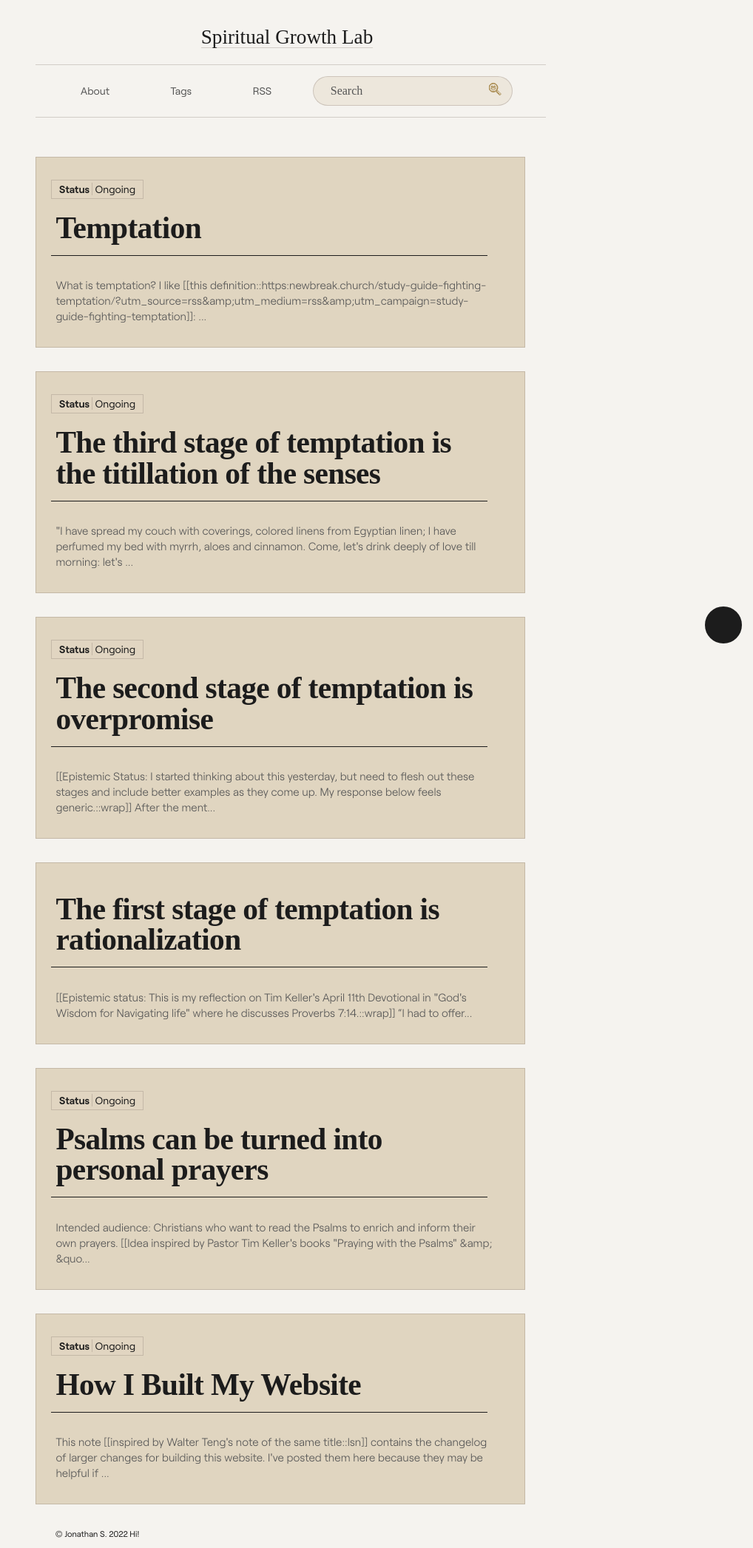
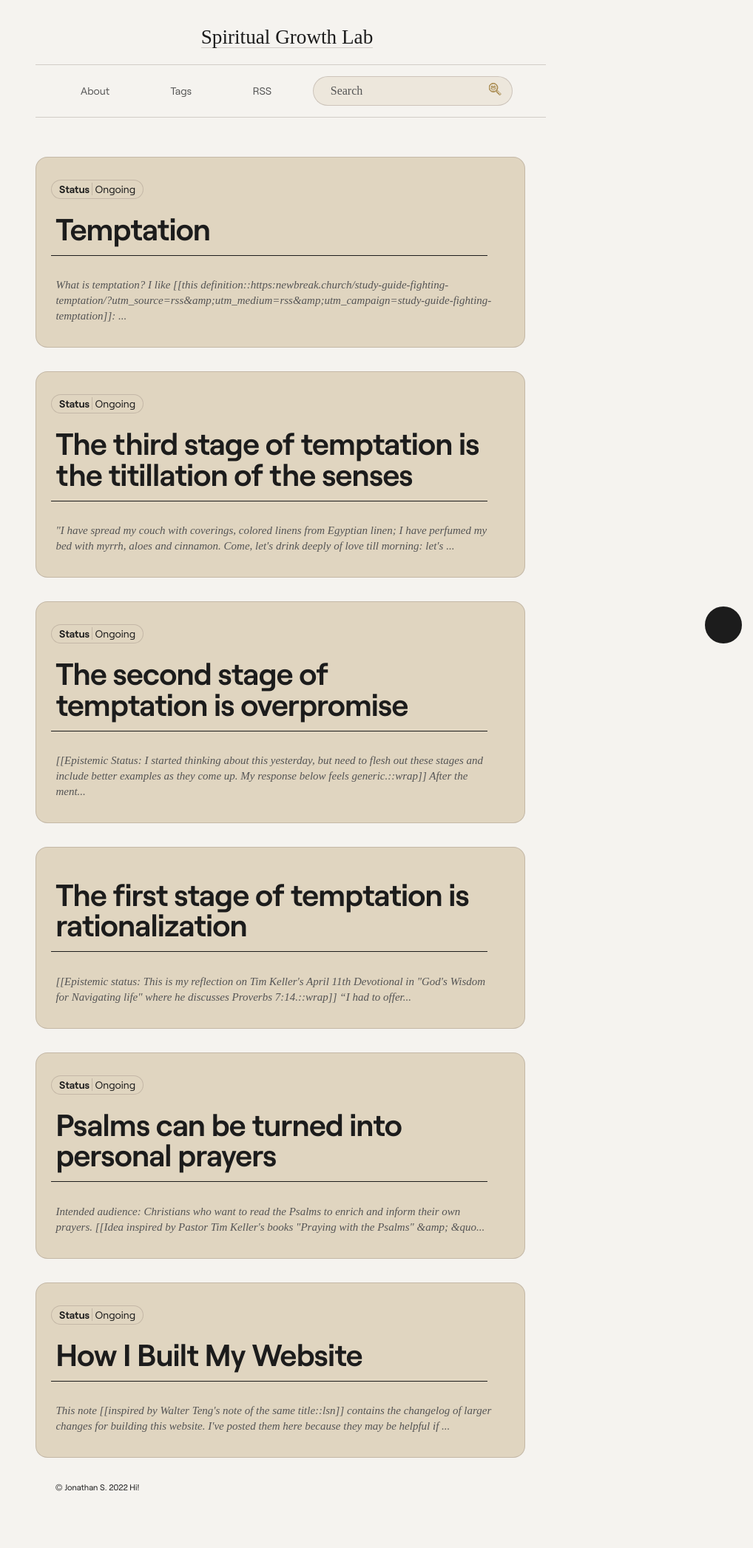
Before and after one commit to jsantiago611/digital-garden-master, a Jekyll site: the page built from index.md, in a window 1280 px wide. Shown: the whole page at 74% size, without its empty margins (262-1280 px from the left). Built offline with Jekyll 4.4.1, drawn with Linux system fonts in a browser that asks for light colours; some web fonts are replaced; after the commit the page ends 2030 px from its top, so only the background shows below that.

Commit message:
more ui changes to feed page

```diff
--- a/assets/css/Style.css
+++ b/assets/css/Style.css
@@ -2342,6 +2342,7 @@ a.button-block {
     background-color: var(--c-topper-split-bg);
     margin: 2rem 0;
     padding-bottom: 1rem;
+	border-radius: 1rem;
 }
 
 .feed-title-excerpt-block:hover {
@@ -2361,7 +2362,7 @@ a.button-block {
     color: var(--c-text-strong);
     margin-left: 20px;
     margin-right: 50px;
-    font-family:  var(--font-family-serif);
+    font-family:  var(--font-family-sans);
     font-weight: var(--font-weight-bold);
     letter-spacing: var(--letter-spacing-tight);
     font-size: 25px;
@@ -2387,8 +2388,10 @@ a.button-block {
     margin-top: -12px;
     margin-left: 20px !important;
     margin-right: 30px;
-    font-family:  var(--font-family-sans);
+    font-family:  var(--font-family-serif);
+    font-style: italic;
     font-size: 15px;
+    overflow: hidden;
 }
 
 .tags {
@@ -2487,7 +2490,7 @@ position: absolute;
     text-decoration: none;
     display: inline-block;
     padding: 0px 10px !important;
-    border-radius: 0px !important;
+    border-radius: 100px !important;
     height: auto;
     vertical-align: middle;
     font-family: var(--font-family-mono);
```
